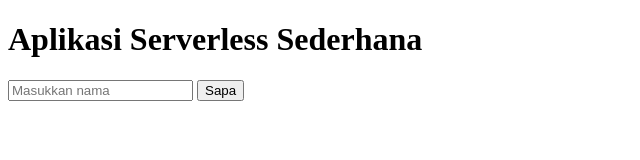
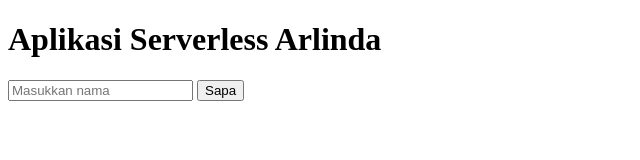
Before and after one commit to Arlin1806/serverless-app-tugas, a plain HTML site: page index.html in a window 1280 px wide. Shown: the whole page, without its empty margins (0-640 px from the left). Drawn offline with Linux system fonts and the light colour scheme.

Commit message:
Update index.html

```diff
--- a/index.html
+++ b/index.html
@@ -5,7 +5,7 @@
   <title>Aplikasi Serverless</title>
 </head>
 <body>
-  <h1>Aplikasi Serverless Sederhana</h1>
+  <h1>Aplikasi Serverless Arlinda</h1>
   <input id="nama" placeholder="Masukkan nama">
   <button onclick="sapa()">Sapa</button>
   <p id="hasil"></p>
```
